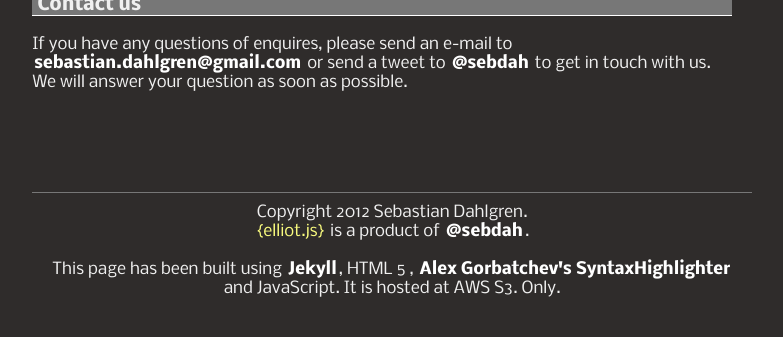
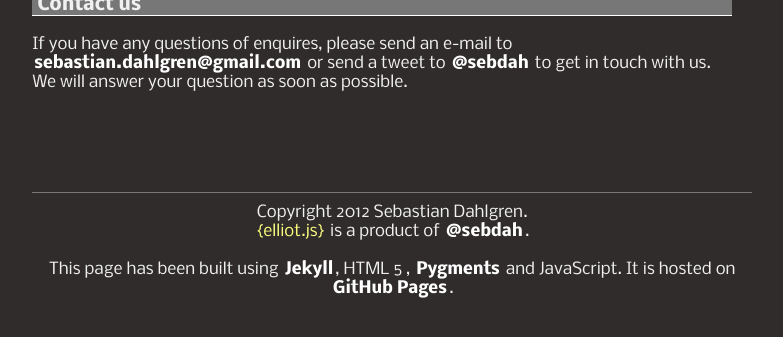
Before and after one commit to sebdah/elliot.js, a Jekyll site: the page built from index.html, in a window 1280 px wide and 900 px high, scrolled down 3928 px. Shown: the top 337 px of the window, without its empty margins (355-1138 px from the left). Built offline with Jekyll 4.4.1, drawn with Linux system fonts in a browser that asks for light colours.

Commit message:
Updated the attribution in the footer

```diff
--- a/_layouts/default.html
+++ b/_layouts/default.html
@@ -31,8 +31,8 @@
       <span class="elliot">{elliot.js}</span> is a product of <a href="http://github.com/sebdah">@sebdah</a>.
       <br /><br />
       This page has been built using <a href="https://github.com/mojombo/jekyll/">Jekyll</a>, HTML 5
-      , <a href="http://alexgorbatchev.com/SyntaxHighlighter/">Alex Gorbatchev's SyntaxHighlighter</a>
-      and JavaScript. It is hosted at AWS S3. Only.
+      , <a href="http://pygments.org/">Pygments</a> and JavaScript. It is hosted on
+      <a href="http://pages.github.com/">GitHub Pages</a>.
     </footer>
 
   </section>
```
